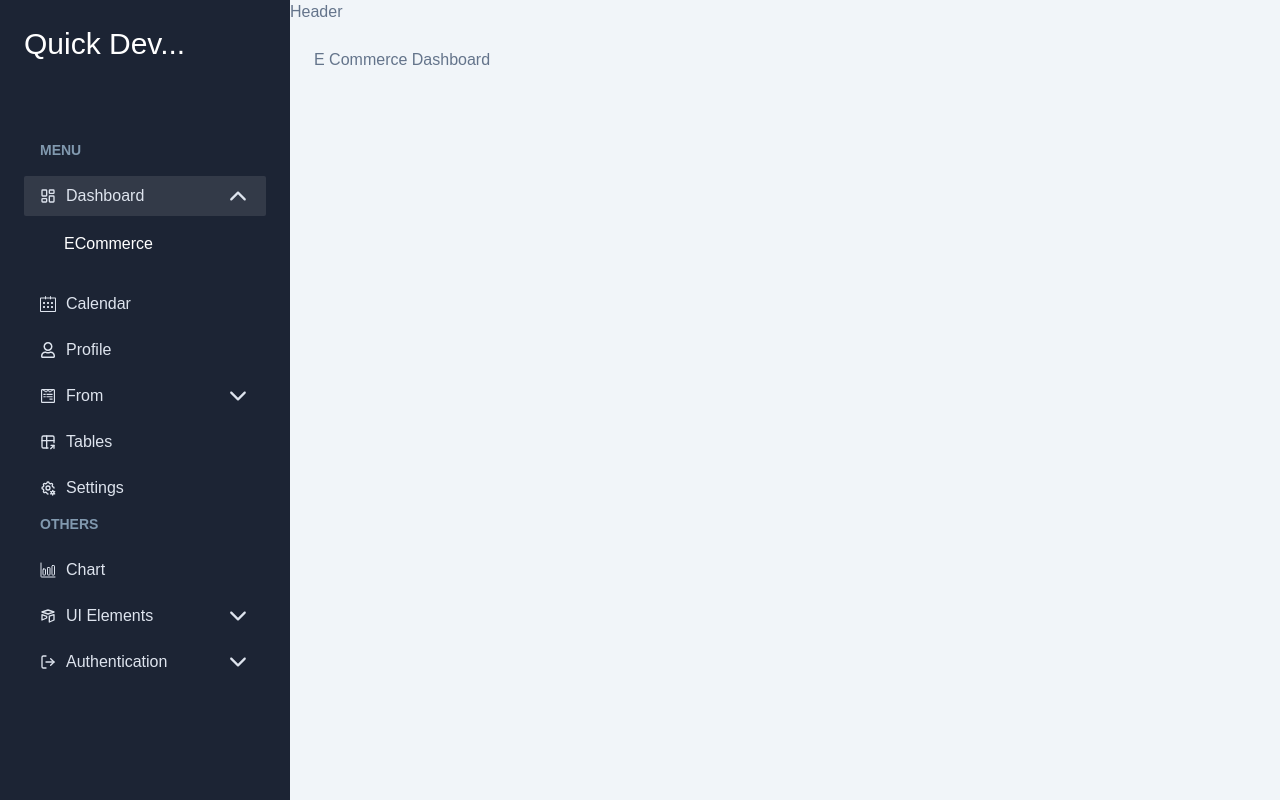
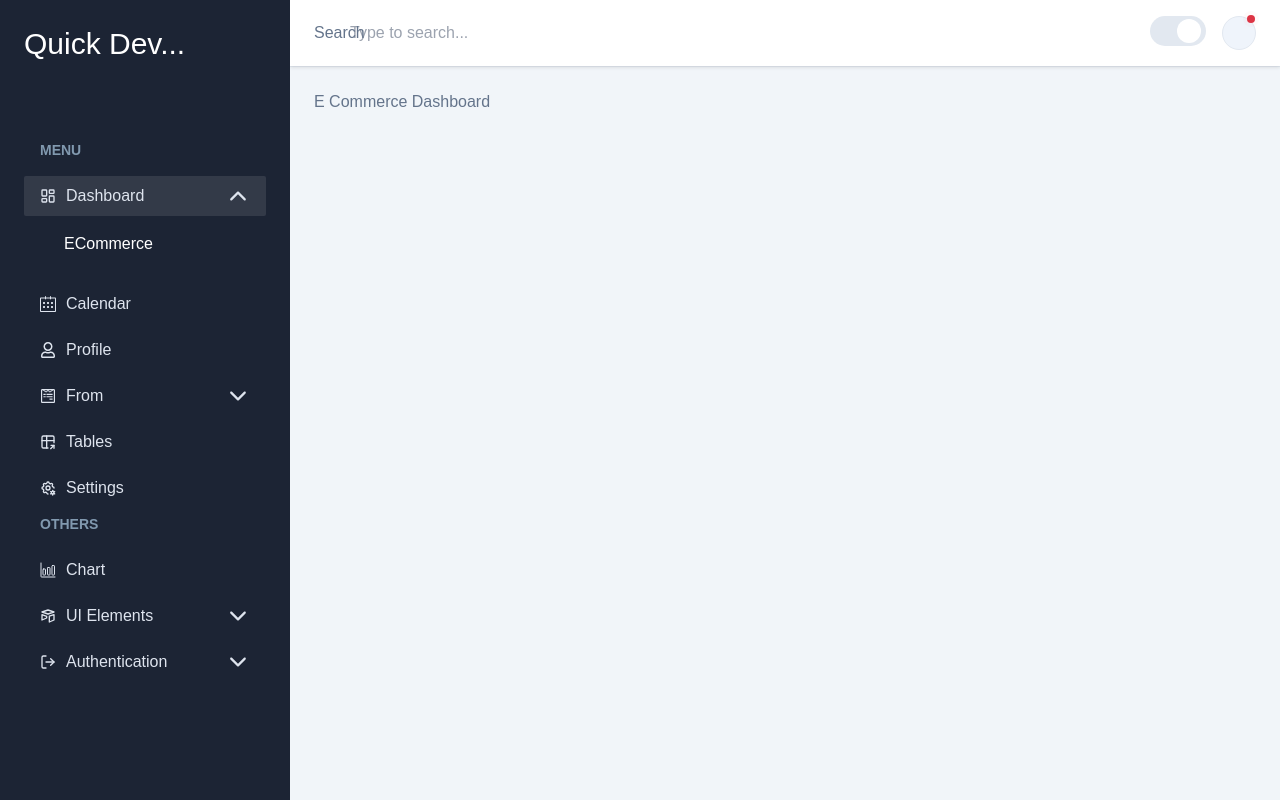
Before and after one commit to ariful-islam-dev/e-commerce-dashboard, a React (Vite) app: page / in a window 1280 px wide. Built offline with nearby package versions, Linux system fonts and the light colour scheme.

Commit message:
developing the header section

```diff
--- /dev/null
+++ b/src/components/header/DarkModeSwitcher.tsx
@@ -0,0 +1,31 @@
+import useColorMode from "../../hooks/useColorMode";
+
+const DarkModeSwitcher = () => {
+    const [colorMode, setColorMode] = useColorMode()
+
+    return (
+        <li>
+            <label
+                className={`relative m-0 block h-7.5 w-14 rounded-full ${colorMode === 'dark' ? 'bg-primary' : 'bg-stroke'}`}
+            >
+                <input type="checkbox"
+                    onChange={() => {
+                        if (typeof setColorMode === 'function') {
+                            setColorMode(colorMode === 'light' ? 'dark' : 'light')
+                        }
+                    }}
+                    className="absolute top-0 z-50 w-full h-full m-0 opacity-0 cursor-pointer dur"
+                />
+                <span
+                    className={`absolute top-1/2 left-[3px] flex h-6 w-6 -translate-y-1/2 translate-x-0 items-center justify-center rounded-full bg-white shadow-switcher duration-75 ease-linear ${colorMode === 'dark' && '!right-[3px]'} !translate-x-full`}
+                >
+                    <span className="dark:hidden"></span>
+                    <span className="hidden dark:inline-block"></span>
+                </span>
+            </label>
+        </li>
+    )
+
+}
+
+export default DarkModeSwitcher;
--- /dev/null
+++ b/src/components/header/DropdownNotification.tsx
@@ -0,0 +1,45 @@
+import { useEffect, useRef, useState } from "react"
+import { Link } from "react-router-dom";
+
+const DropdownNotification = () => {
+    const [dropdownOpen, setDropdownOpen] = useState(false);
+    const [notifying, setNotifying] = useState(true);
+
+    const trigger = useRef<any>(null);
+    const dropdown = useRef<any>(null);
+
+    useEffect(() => {
+        const clickHandler = ({ target }: MouseEvent) => {
+            if (!dropdown.current) return;
+            if (!dropdownOpen || dropdown.current.contains(target) || trigger.current.contains(target)) {
+                return;
+            }
+
+            setDropdownOpen(false)
+        }
+        document.addEventListener('click', clickHandler);
+        return () => document.removeEventListener('click', clickHandler)
+    })
+
+    return (
+        <li className="relative">
+            <Link to={"#"}
+                ref={trigger}
+                onClick={() => {
+                    setNotifying(false);
+                    setDropdownOpen(!dropdownOpen)
+                }}
+
+                className={`relative flex h-8.5 w-8.5 items-center justify-center rounded-full border-[0.5px] border-stroke bg-gray hover:text-primary dark:border-strokedark dark:bg-meta-4 dark:text-white`}
+            >
+                <span
+                    className={`absolute -top-0.5 right-0 z-1 h-2 w-2 rounded-full bg-meta-1 ${notifying === false ? 'hidden' : 'inline'}`}
+                >
+                    <span className="absolute inline-flex w-full h-full rounded-full opacity-75 -z-1 animate-ping bg-meta-1"></span>
+                </span>
+            </Link>
+        </li>
+    )
+}
+
+export default DropdownNotification;
--- /dev/null
+++ b/src/components/header/index.tsx
@@ -0,0 +1,62 @@
+import { FaBars } from "react-icons/fa";
+import { Link } from "react-router-dom";
+import DarkModeSwitcher from "./DarkModeSwitcher";
+import DropdownNotification from "./DropdownNotification";
+
+interface HeaderProps {
+    sidebarOpen: string | boolean | undefined;
+    setSidebarOpen: (arg: boolean) => void;
+}
+
+const Header = ({ sidebarOpen, setSidebarOpen }: HeaderProps) => {
+    return (
+        <header className="sticky top-0 flex w-full bg-white z-999 drop-shadow-1 dark:bg-boxdark dark:drop-shadow-none">
+            <div className="flex items-center justify-between flex-grow px-4 py-4 shadow-2 md:px-6 2xl:px-11">
+                <div className="flex items-center gap-2 sm:gap-4 lg:hidden">
+                    {/* Hamburger Toggle BTN */}
+                    <button
+                        aria-controls="sidebar"
+                        onClick={(e) => {
+                            e.stopPropagation();
+                            setSidebarOpen(!sidebarOpen);
+                        }}
+                        className="z-99999 block rounded-sm border border-stroke bg-white p-1.5 shadow-sm dark:border-strokedark dark:bg-boxdark lg:hidden"
+                    >
+                        <FaBars />
+                    </button>
+                    {/* LOGO  */}
+                    <Link to={"/"} className="flex-shrink-0 block lg:hidden">
+                        <h2>Quick Development</h2>
+                    </Link>
+                </div>
+                {/* Search Box  */}
+                <div className="hidden sm:block">
+                    <form action="POST">
+                        <div className="relative">
+                            <button
+                                className="absolute left-0 -translate-y-1/2 top-1/2"
+                            >Search</button>
+                            <input type="text" placeholder="Type to search..."
+                                className="w-full pr-4 text-black bg-transparent pl-9 focus:outline-none dark:text-white xl:w-125"
+                            />
+                        </div>
+                    </form>
+                </div>
+
+                <div className="flex items-center gap-3 2xsm:gap-7">
+                    <ul className="flex gap-2 item-center 2xsm:gap-4">
+                        {/* TODO: Dark Mode  */}
+                        <DarkModeSwitcher />
+                        {/* TODO: Notification Menu */}
+                        <DropdownNotification />
+                        {/* TODO:Chat Notification */}
+
+                    </ul>
+                    {/* TODO:User */}
+                </div>
+            </div>
+        </header>
+    );
+}
+
+export default Header;
--- a/src/css/style.css
+++ b/src/css/style.css
@@ -18,4 +18,12 @@
         -ms-overflow-style: none;
         scrollbar-width: none;
     }
+
+    .chat-height{
+        @apply h-[calc(100vh_-_8.125rem)] lg:h-[calc(100vh_-_5.625rem)];
+    }
+
+    .index-height{
+        @apply h-[calc(100vh_-_8.125)] lg:h-[calc(100vh_-_5.625rem)]
+    }
 }
--- /dev/null
+++ b/src/hooks/useColorMode.tsx
@@ -0,0 +1,16 @@
+import { useEffect } from "react";
+import useLocalStorage from "./useLocalStorage";
+
+const useColorMode = () => {
+    const [colorMode, setColorMode] = useLocalStorage('color-theme', 'light');
+
+    useEffect(() => {
+        const className = "dark";
+        const bodyClass = window.document.body.classList;
+
+        colorMode === 'dark' ? bodyClass.add(className) : bodyClass.remove(className)
+    }, [colorMode])
+    return [colorMode, setColorMode]
+};
+
+export default useColorMode;
--- /dev/null
+++ b/src/hooks/useLocalStorage.tsx
@@ -0,0 +1,37 @@
+import { useEffect, useState } from "react";
+
+type SetValue<T> = T | ((val: T) => T)
+
+function useLocalStorage<T>(
+    key: string,
+    initialValue: T
+): [T, (value: SetValue<T>) => void] {
+    // state to store our value
+    // Pass initial state function to useState so logic is only executed once
+
+    const [storedValue, setStoredValue] = useState(() => {
+        try {
+            // Get from local storage by key
+            const item = window.localStorage.getItem(key);
+            return item ? JSON.parse(item) : initialValue;
+        } catch (err) {
+            console.log(err)
+            return initialValue;
+        }
+    });
+
+    useEffect(() => {
+        try {
+            // allow value to be a function so we have same API as useState
+            const valueToStore = typeof storedValue === 'function' ? storedValue(storedValue) : storedValue
+            // save state
+            window.localStorage.setItem(key, JSON.stringify(valueToStore))
+        } catch (err) {
+            console.log(err)
+        }
+
+    }, [key, storedValue])
+    return [storedValue, setStoredValue]
+}
+
+export default useLocalStorage;
--- a/src/layout/index.tsx
+++ b/src/layout/index.tsx
@@ -1,5 +1,6 @@
 import { ReactNode, useState } from "react";
 import Sidebar from "../components/sidebar";
+import Header from "../components/header";
 
 const DefaultLayout: React.FC<{ children: ReactNode }> = ({ children }) => {
     const [sidebarOpen, setSidebarOpen] = useState(false);
@@ -9,12 +10,12 @@ const DefaultLayout: React.FC<{ children: ReactNode }> = ({ children }) => {
             {/* ============= Page Wrapper Start=========== */}
             <div className="flex h-screen overflow-hidden">
                 <Sidebar sidebarOpen={sidebarOpen} setSidebarOpen={setSidebarOpen} />
-                <div className="relative flex flex-1 flex-col overflow-y-auto overflow-x-hidden">
-                    {/* TODO:Header */}
-                    <div>Header</div>
+                <div className="relative flex flex-col flex-1 overflow-x-hidden overflow-y-auto">
+                    {/* ================Header================ */}
+                    <Header sidebarOpen={sidebarOpen} setSidebarOpen={setSidebarOpen} />
                     {/* ================Main Content Start================ */}
                     <main>
-                        <div className="mx-auto max-w-screen-2xl p-4 md:p-6 2xl:p-10">
+                        <div className="p-4 mx-auto max-w-screen-2xl md:p-6 2xl:p-10">
                             {children}
                         </div>
                     </main>
```
